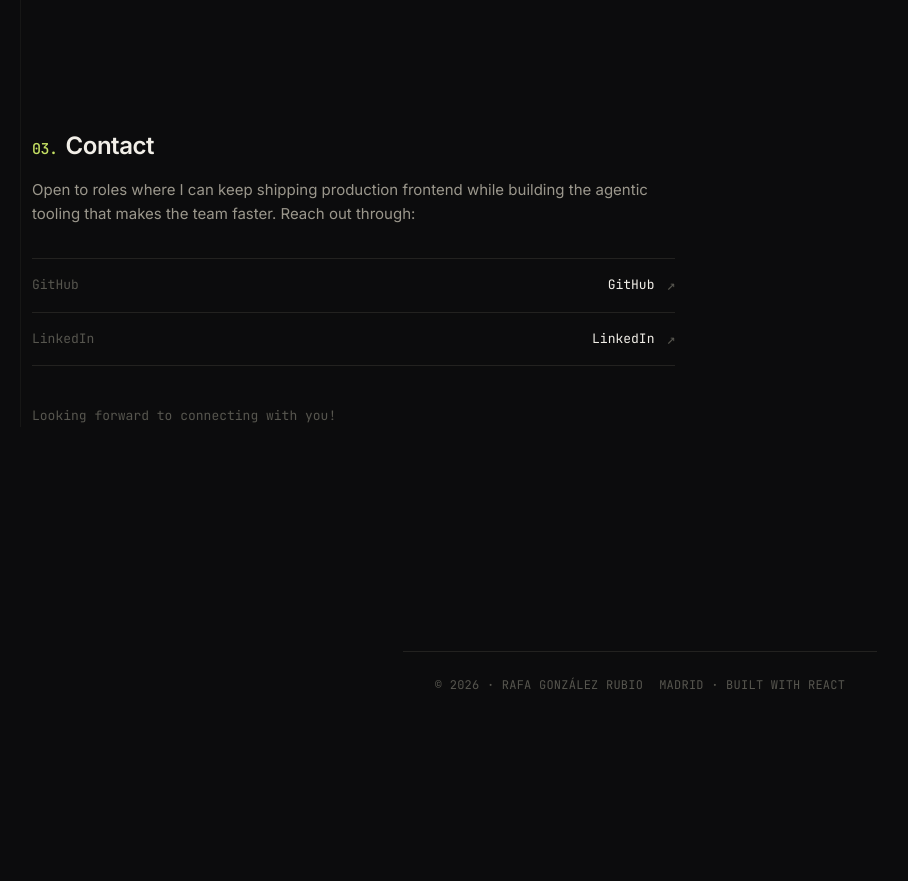
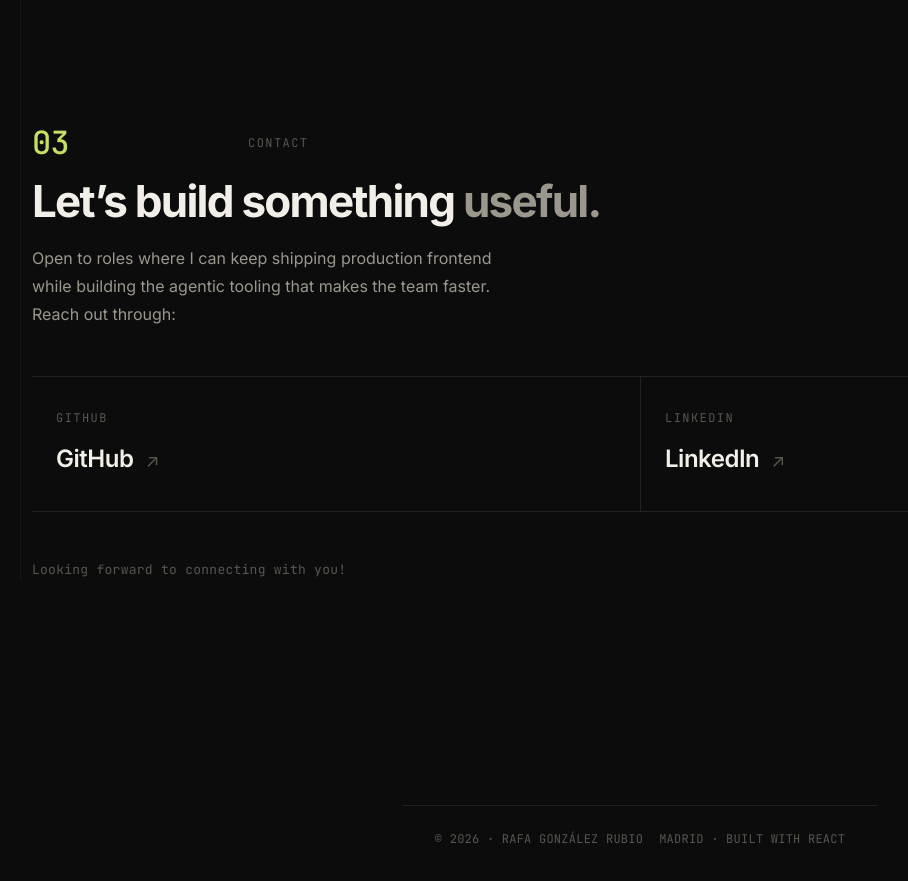
Before and after one commit to RafaGonzalezDev/personal-portfolio, a React (Vite) app: page / in a window 1280 px wide. Shown: the part 3404-4285 px from the top of the page, without its empty margins (0-908 px from the left). Before the commit the page ends 4131 px from the top, so only its background shows below. Built offline with nearby package versions, Linux system fonts and the light colour scheme.

Commit message:
feat(contact): add compact header and CTA body
Two-row header with index and eyebrow on top and a large section
title below. Two contact methods in a grid with hairline
separators. The closing line keeps the mono meta treatment.

```diff
--- a/src/sections/Contact.jsx
+++ b/src/sections/Contact.jsx
@@ -6,8 +6,13 @@ const Contact = () => {
   return (
     <section className={styles.section} id="contact">
       <header className={styles.header}>
-        <h2 className={styles.title}>
-          <span className={styles.titleIndex}>03.</span>Contact
+        <div className={styles.headerTop}>
+          <span className={styles.headerIndex} aria-hidden="true">03</span>
+          <p className={styles.eyebrow}>Contact</p>
+        </div>
+        <h2 className={styles.sectionTitle}>
+          Let&rsquo;s build something
+          <span className={styles.sectionTitleAccent}> useful.</span>
         </h2>
         <p className={styles.subtitle}>{CONTACT_INFO.description}</p>
       </header>
--- a/src/styles/Contact.module.css
+++ b/src/styles/Contact.module.css
@@ -1,75 +1,98 @@
 .section {
   display: flex;
   flex-direction: column;
-  gap: var(--space-6);
-  max-width: var(--max-width);
+  gap: var(--space-7);
 }
 
+/* ---- Section header (2 rows: compact top + large title + subtitle) ---- */
 .header {
   display: flex;
   flex-direction: column;
-  gap: var(--space-3);
+  gap: var(--space-4);
 }
 
-.title {
-  display: inline-flex;
-  align-items: baseline;
-  gap: var(--space-2);
-  font-size: var(--font-size-2xl);
-  font-weight: var(--font-weight-semibold);
-  color: var(--text);
+.headerTop {
+  display: grid;
+  grid-template-columns: var(--size-meta-column) minmax(0, 1fr);
+  gap: var(--space-5);
+  align-items: center;
+}
+
+.headerIndex {
+  font-family: var(--font-mono);
+  font-size: var(--font-size-3xl);
+  font-weight: var(--font-weight-medium);
+  line-height: 1;
+  color: var(--accent);
   letter-spacing: var(--tracking-tight);
 }
 
-.titleIndex {
+.eyebrow {
   font-family: var(--font-mono);
-  font-size: var(--font-size-base);
-  color: var(--accent);
-  font-weight: var(--font-weight-medium);
+  font-size: var(--font-size-xs);
+  color: var(--text-faint);
+  text-transform: uppercase;
+  letter-spacing: var(--tracking-widest);
+}
+
+.sectionTitle {
+  font-size: var(--font-size-4xl);
+  font-weight: var(--font-weight-bold);
+  line-height: var(--line-height-snug);
+  letter-spacing: var(--tracking-tighter);
+  color: var(--text);
+  max-width: 36ch;
+}
+
+.sectionTitleAccent {
+  color: var(--text-muted);
 }
 
 .subtitle {
-  font-size: var(--font-size-base);
+  font-size: var(--font-size-lg);
+  line-height: var(--line-height-relaxed);
   color: var(--text-muted);
-  line-height: var(--line-height-normal);
+  max-width: 48ch;
+  margin: 0;
 }
 
+/* ---- Method list ---- */
 .list {
-  display: flex;
-  flex-direction: column;
-  border-top: var(--border-thin);
+  display: grid;
+  grid-template-columns: repeat(2, minmax(0, 1fr));
+  gap: 0;
+  border-top: var(--hairline);
+  border-bottom: var(--hairline);
 }
 
 .item {
   display: flex;
-  align-items: center;
-  justify-content: space-between;
-  gap: var(--space-4);
-  padding: var(--space-4) 0;
-  border-bottom: var(--border-thin);
+  flex-direction: column;
+  gap: var(--space-3);
+  padding: var(--space-6) var(--space-5);
   transition: background-color var(--duration-base) var(--ease);
 }
 
+.item:nth-child(even) {
+  border-left: var(--hairline);
+}
+
 .item:hover {
-  background-color: var(--bg-subtle);
-  margin-inline: calc(-1 * var(--space-4));
-  padding-inline: var(--space-4);
-  border-radius: var(--radius-sm);
-  border-bottom-color: transparent;
+  background-color: color-mix(in srgb, var(--bg-subtle) 50%, transparent);
 }
 
 .itemLabel {
   font-family: var(--font-mono);
-  font-size: var(--font-size-sm);
+  font-size: var(--font-size-xs);
   color: var(--text-faint);
+  text-transform: uppercase;
+  letter-spacing: var(--tracking-widest);
 }
 
 .itemLink {
   display: inline-flex;
-  align-items: center;
+  align-items: baseline;
   gap: var(--space-3);
-  font-family: var(--font-mono);
-  font-size: var(--font-size-sm);
   color: var(--text);
   transition: color var(--duration-base) var(--ease);
 }
@@ -79,33 +102,70 @@
 }
 
 .itemValue {
-  letter-spacing: var(--tracking-normal);
+  font-family: var(--font-sans);
+  font-size: var(--font-size-2xl);
+  font-weight: var(--font-weight-semibold);
+  letter-spacing: var(--tracking-tight);
+  background-image: linear-gradient(currentColor, currentColor);
+  background-size: 0 1px;
+  background-position: 0 100%;
+  background-repeat: no-repeat;
+  transition: background-size var(--duration-slow) var(--ease);
+}
+
+.itemLink:hover .itemValue {
+  background-size: 100% 1px;
 }
 
 .itemArrow {
+  font-size: var(--font-size-xl);
+  line-height: 1;
   color: var(--text-faint);
-  font-size: var(--font-size-base);
-  line-height: 1;
   transition: color var(--duration-base) var(--ease),
     transform var(--duration-base) var(--ease);
 }
 
 .itemLink:hover .itemArrow {
   color: var(--accent);
-  transform: translate(var(--hover-lift), calc(-1 * var(--hover-lift)));
+  transform: translate(2px, -2px);
 }
 
+/* ---- Closing line ---- */
 .footer {
   font-family: var(--font-mono);
   font-size: var(--font-size-sm);
   color: var(--text-faint);
-  padding-top: var(--space-2);
+  letter-spacing: var(--tracking-wide);
+  max-width: 52ch;
 }
 
-@media (max-width: 480px) {
+/* ---- Responsive ---- */
+@media (max-width: 768px) {
+  .headerTop {
+    grid-template-columns: 1fr;
+    gap: var(--space-3);
+  }
+  .headerIndex {
+    font-size: var(--font-size-2xl);
+  }
+  .sectionTitle {
+    font-size: var(--font-size-3xl);
+  }
+  .list {
+    grid-template-columns: 1fr;
+  }
+  .item,
+  .item:nth-child(even) {
+    padding: var(--space-5) 0;
+    border-left: 0;
+  }
   .item {
-    flex-direction: column;
-    align-items: flex-start;
-    gap: var(--space-2);
+    border-top: var(--hairline);
+  }
+  .item:first-child {
+    border-top: 0;
+  }
+  .itemValue {
+    font-size: var(--font-size-xl);
   }
 }
```
